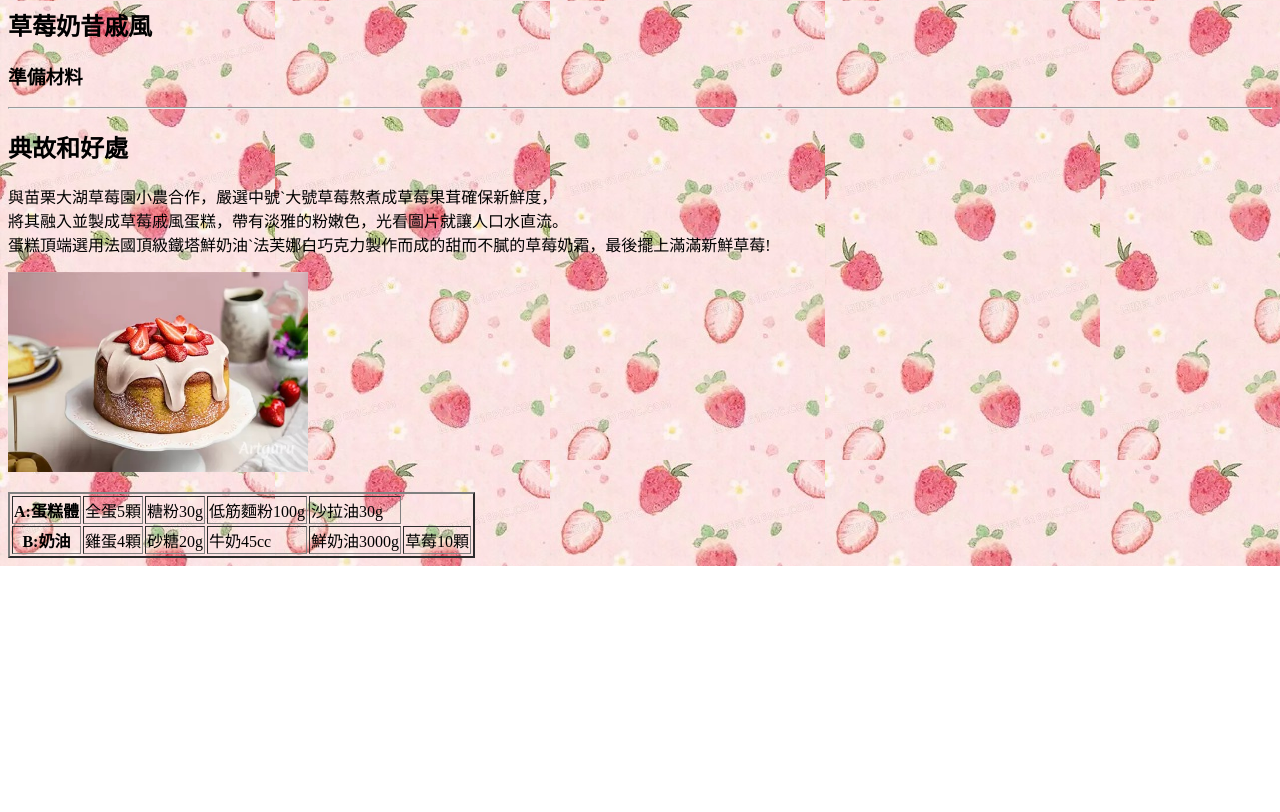
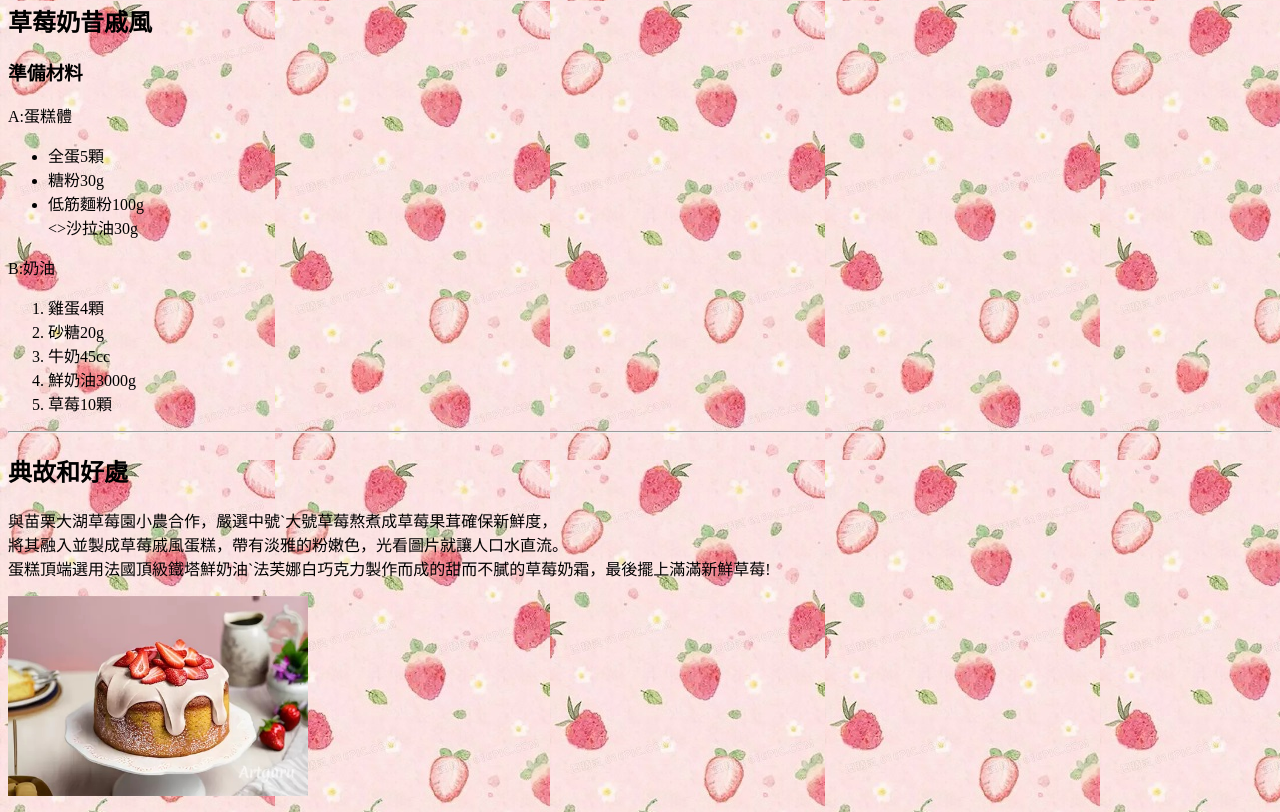
Before and after one commit to ccc0520/91034217.github.io, a plain HTML site: page 2nd.html in a window 1280 px wide. Shown: the part 458-1270 px from the top of the page. Before the commit the page ends 1024 px from the top, so only its background shows below. Drawn offline with Linux system fonts and the light colour scheme.

Commit message:
Add files via upload

```diff
--- a/2nd.html
+++ b/2nd.html
@@ -1,4 +1,4 @@
-<!DOCTYPE html>
+﻿<!DOCTYPE html>
 <html>
 <head>
 <title>文字+圖片練習</title>
@@ -29,25 +29,24 @@
 <h2>草莓奶昔戚風</h2>
 <h3>準備材料</h3>
 
+A:蛋糕體
+<ul>
+   <li>全蛋5顆</li>
+   <li>糖粉30g</li>
+   <li>低筋麵粉100g</li>
+   <>沙拉油30g</li>
 
-<table border="2px">
- <tr>
-   <th>A:蛋糕體</th>
-   <td>全蛋5顆</td>
-   <td>糖粉30g</td>
-   <td>低筋麵粉100g</td>
-   <td>沙拉油30g</td>
+ </ul>
+ <p>
+B:奶油
+<ol>
+   <li>雞蛋4顆</li>
+   <li>砂糖20g</li>
+   <li>牛奶45cc</li>
+   <li>鮮奶油3000g</li>
+   <li>草莓10顆</li>
+ </ol>
 
- </tr>
- <tr>
-   <th>B:奶油</th>
-   <td>雞蛋4顆</td>
-   <td>砂糖20g</td>
-   <td>牛奶45cc</td>
-   <td>鮮奶油3000g</td>
-   <td>草莓10顆</td>
- </tr>
-</tble>
 
 <hr>
 <h2>典故和好處</h2>
```
